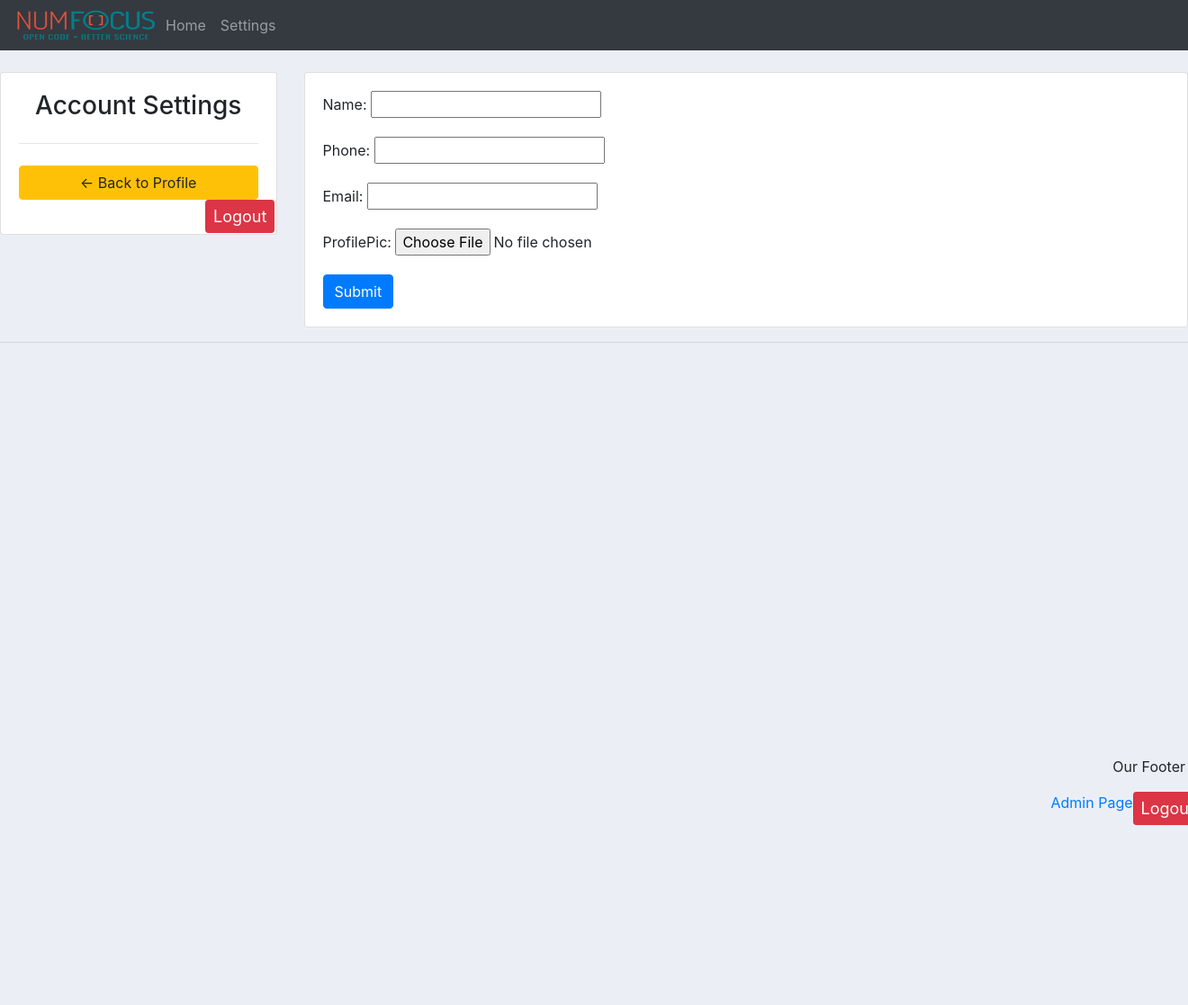
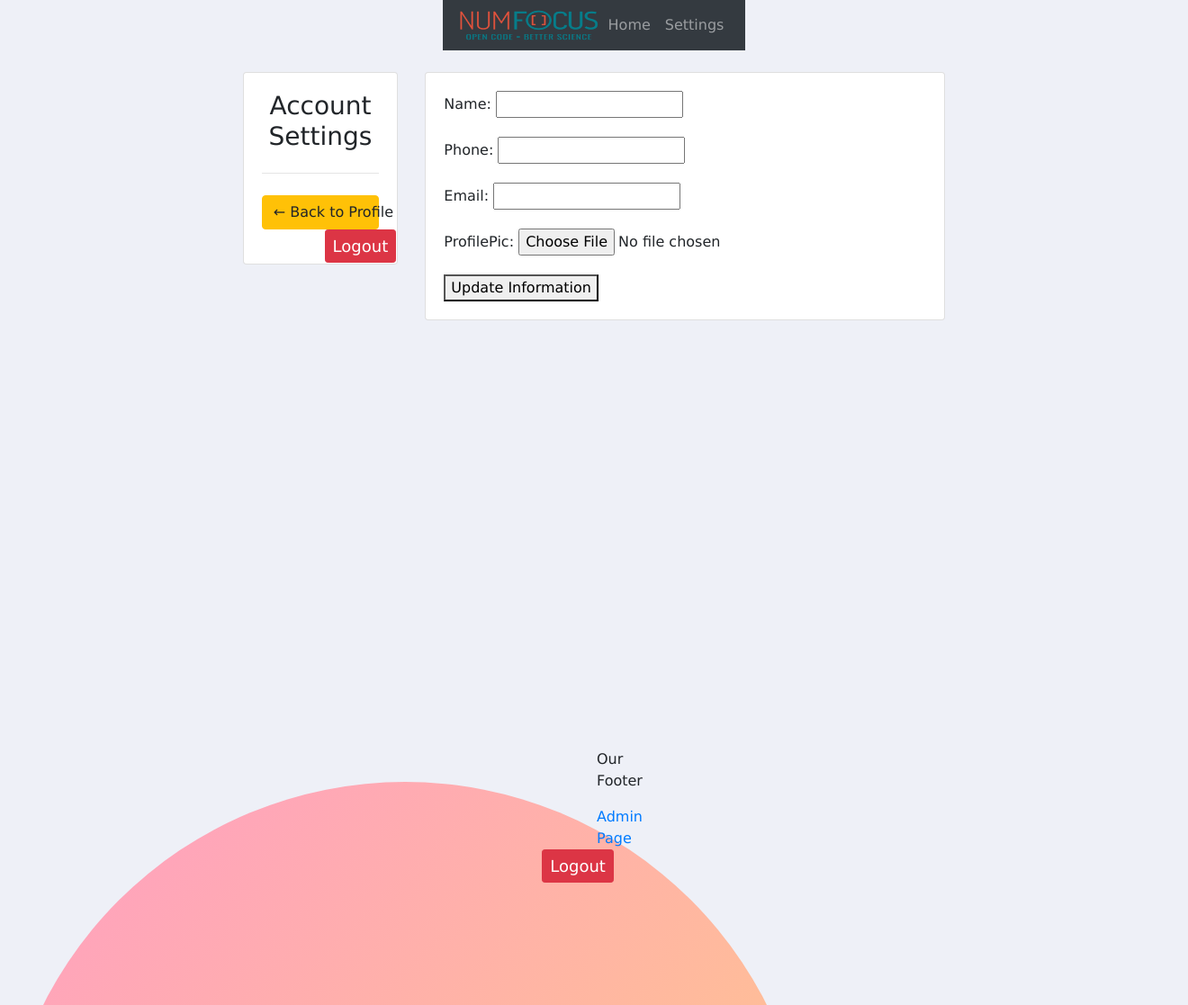
Before and after one commit to tohmyy/julien1-masterlive, a Django app: template accounts/templates/accounts/profile_settings.html in a window 1320 px wide; the page is wider, and only the part inside the window is pictured. Shown: the top 1117 px of that part at 90% size. Before the commit the page ends 917 px from the top of that part, so only its background shows below. Run offline with Django 3.2, Linux system fonts and the light colour scheme; the template is opened without the code that fills it: values that come from a table or form of the project are taken from there, others are empty; some libraries are stand-ins or nearby versions.

Commit message:
Update profile_settings.html

```diff
--- a/accounts/templates/accounts/profile_settings.html
+++ b/accounts/templates/accounts/profile_settings.html
@@ -19,6 +19,108 @@
     input.right{
     float: right;
       }
+
+
+
+    $primary-color: #fff;
+$cursor: pointer;
+
+* {
+  margin: 0;
+  padding: 0;
+  box-sizing: border-box;
+}
+
+body {
+  font-family: Verdana, Geneva, Tahoma, sans-serif;
+  background-color: #EEF0F7;
+  display: grid;
+  place-items: center;
+  min-height: 100vh;
+  overflow: hidden;
+}
+
+
+  &::after {
+    content: '';
+    position: absolute;
+    background-image: linear-gradient(to bottom right, #FF9EC4, #FFD07E);
+    width: 900px;
+    height: 900px;
+    border-radius: 50%;
+    z-index: -1;
+  }
+
+  &-close {
+    position: absolute;
+    top: -15px;
+    right: -15px;
+    background-color: $primary-color;
+    width: 45px;
+    height: 45px;
+    display: grid;
+    place-items: center;
+    font-size: 1.7rem;
+    color: #2E4052;
+    border-radius: 50%;
+    box-shadow: 0 10px 20px rgba(0, 0, 0, 0.164);
+    cursor: $cursor;
+  }
+
+  &-text {
+    padding: 10px 40px 10px 10px;
+
+    h2 {
+      font-size: 1.2rem;
+      color: #1A2250;
+    }
+
+    p {
+      font-size: 14px;
+      color: #3B4169;
+      margin: 10px 0;
+    }
+
+    input,
+    button {
+      width: 100%;
+      border: none;
+      padding: 14px;
+      border-radius: 3px;
+    }
+
+    input {
+      border: 2px solid #DADDEC;
+      margin: 5px 0 10px;
+      font-size: 1rem;
+      color: #656880;
+    }
+
+    button {
+      background-image: linear-gradient(to right, #89CAFF, #6589FF);
+      display: block;
+      color: $primary-color;
+      font-size: 1rem;
+      cursor: $cursor;
+      box-shadow: 0 5px 20px #89caff94;
+      transition: box-shadow .3s ease-in-out;
+    }
+
+    button:hover {
+      box-shadow: none;
+    }
+
+    span {
+      display: block;
+      text-align: center;
+      margin: 20px 0 0;
+      color: #BABDCB;
+      font-size: 12px;
+    }
+  }
+}
+
+
 </style>
 
 
@@ -43,7 +145,7 @@
             <form method="POST" action="{% url 'update_profile' %}" enctype="multipart/form-data">
                 {% csrf_token %}
                 {{forms.as_p}}
-                <input class="btn btn-primary" type="submit" name="Update Information">
+                <button type="submit"> Update Information </button>
             </form>
         </div>
     </div>
```
